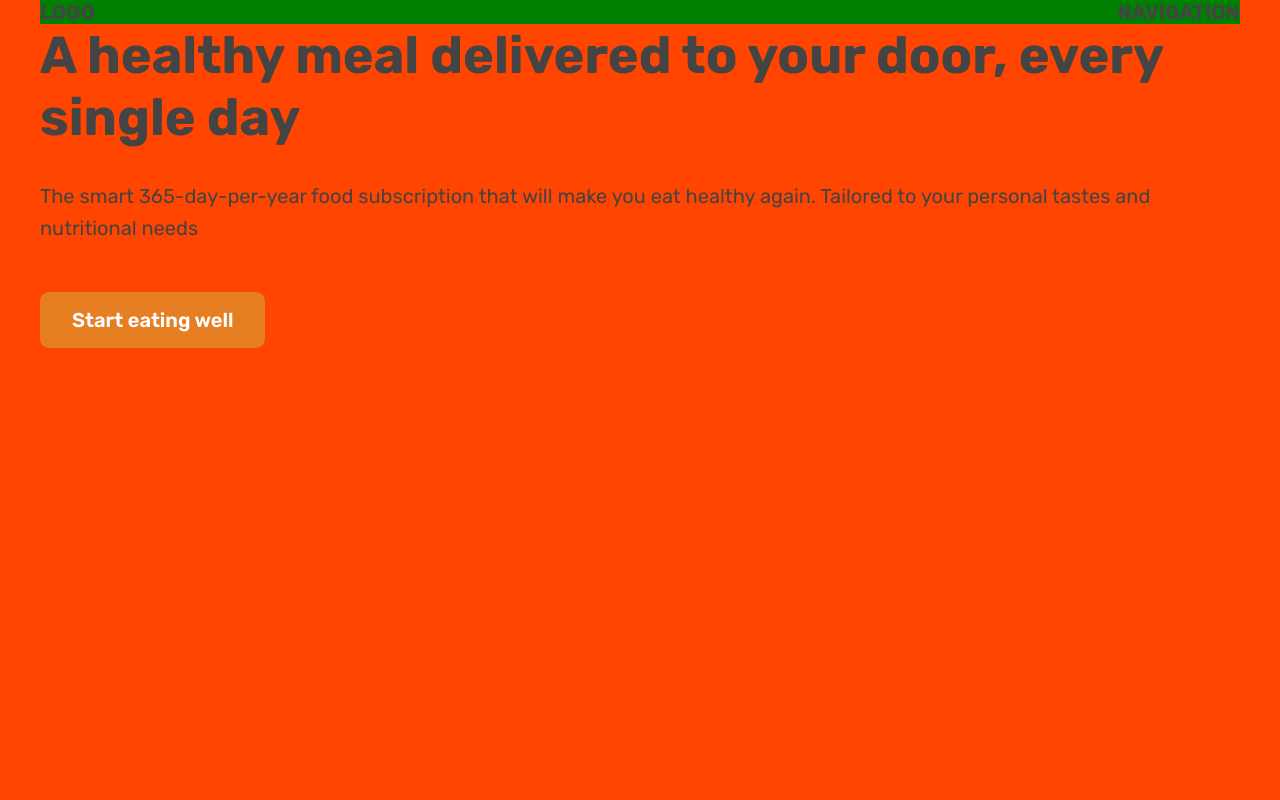
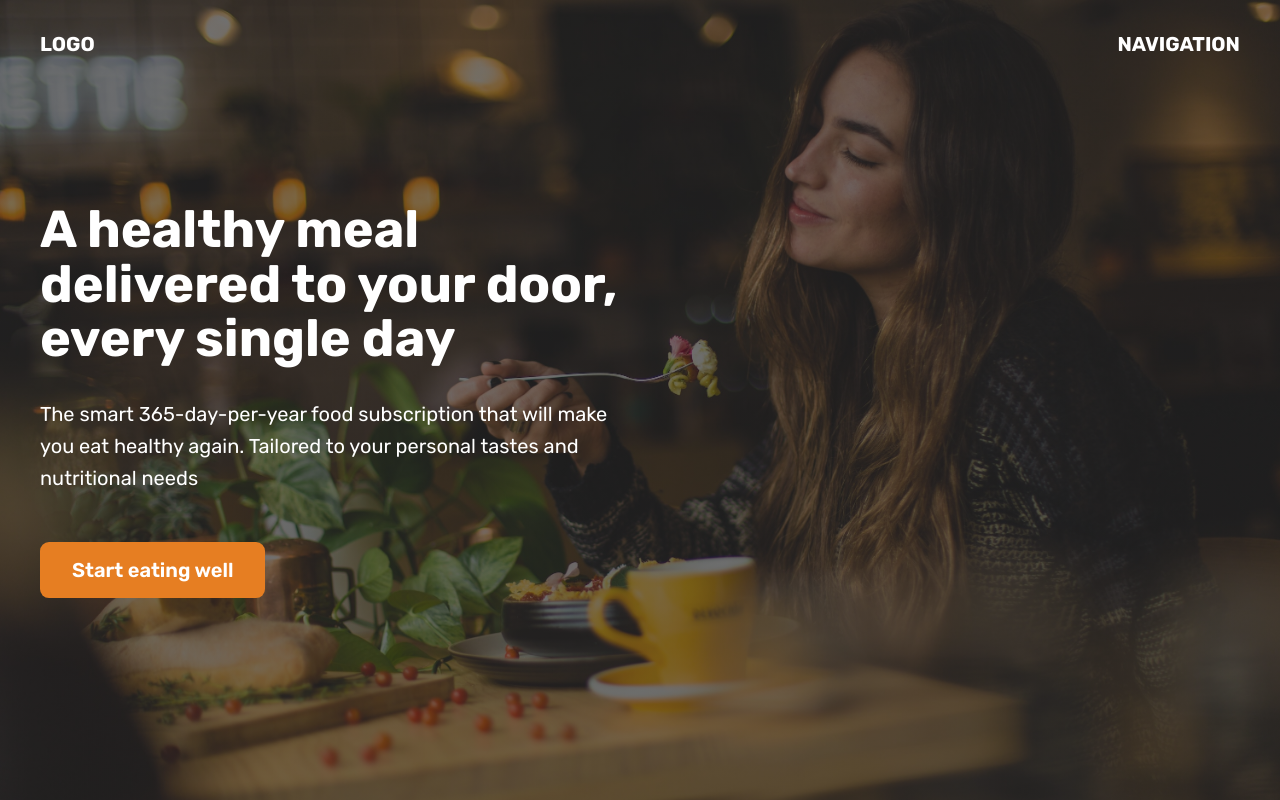
Before and after one commit to hoiredalert3/My-code---Udemy-Build-Responsive-Real-World-Websites-with_HTML-and-CSS-2022-6, a plain HTML site: page 06-Components/05-hero.html in a window 1280 px wide. Shown: the top 800 px of the page. Drawn offline with Linux system fonts and the light colour scheme.

Commit message:
finish hero section

```diff
--- a/06-Components/05-hero.html
+++ b/06-Components/05-hero.html
@@ -26,8 +26,15 @@
       }
 
       header {
-        background-color: orangered;
         height: 100vh;
+        position: relative;
+        background-image: linear-gradient(
+            rgba(34, 34, 34, 0.6),
+            rgba(34, 34, 34, 0.6)
+          ),
+          url("./hero.jpg");
+        background-size: cover;
+        color: #fff;
       }
 
       body {
@@ -36,17 +43,34 @@
       }
 
       nav {
+        /* background-image: linear-gradient(to right, blue, red); */
+        padding-top: 32px;
         font-size: 20px;
         font-weight: bold;
 
         display: flex;
         justify-content: space-between;
-        background-color: green;
+      }
+
+      .header-container {
+        width: 1200px;
+        position: absolute;
+        /* IN RELATION TO THE PARENT'S SIZE */
+        top: 50%;
+        left: 50%;
+
+        /* IN RELATION TO THE ELEMENT'S SIZE */
+        transform: translate(-50%, -50%);
+      }
+
+      .header-container-inner {
+        width: 50%;
       }
 
       h1 {
         font-size: 52px;
         margin-bottom: 32px;
+        line-height: 1.05;
       }
 
       p {
@@ -85,13 +109,16 @@
         <div>NAVIGATION</div>
       </nav>
 
-      <div class="container">
-        <h1>A healthy meal delivered to your door, every single day</h1>
-        <p>
-          The smart 365-day-per-year food subscription that will make you eat
-          healthy again. Tailored to your personal tastes and nutritional needs
-        </p>
-        <a href="#" class="btn">Start eating well</a>
+      <div class="header-container">
+        <div class="header-container-inner">
+          <h1>A healthy meal delivered to your door, every single day</h1>
+          <p>
+            The smart 365-day-per-year food subscription that will make you eat
+            healthy again. Tailored to your personal tastes and nutritional
+            needs
+          </p>
+          <a href="#" class="btn">Start eating well</a>
+        </div>
       </div>
     </header>
 
```
